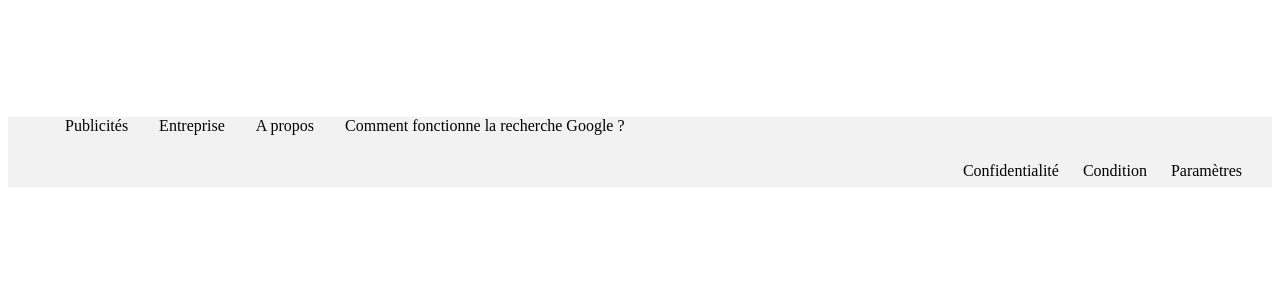
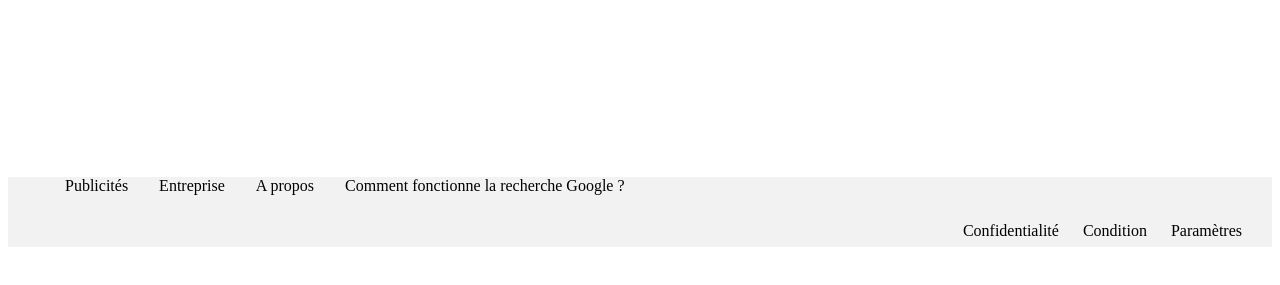
Before and after one commit to Hegeldirkk/google-homepage, a plain HTML site: page index.html in a window 1280 px wide. Shown: the part 363-648 px from the top of the page. Drawn offline with Linux system fonts and the light colour scheme.

Commit message:
edit index.html

```diff
--- a/index.html
+++ b/index.html
@@ -58,7 +58,7 @@
   .foot{
     background-color:#f2f2f2;
     height: 70px;
-    margin-top:120px;
+    margin-top:180px;
   }
 
   #second-foot{
```
